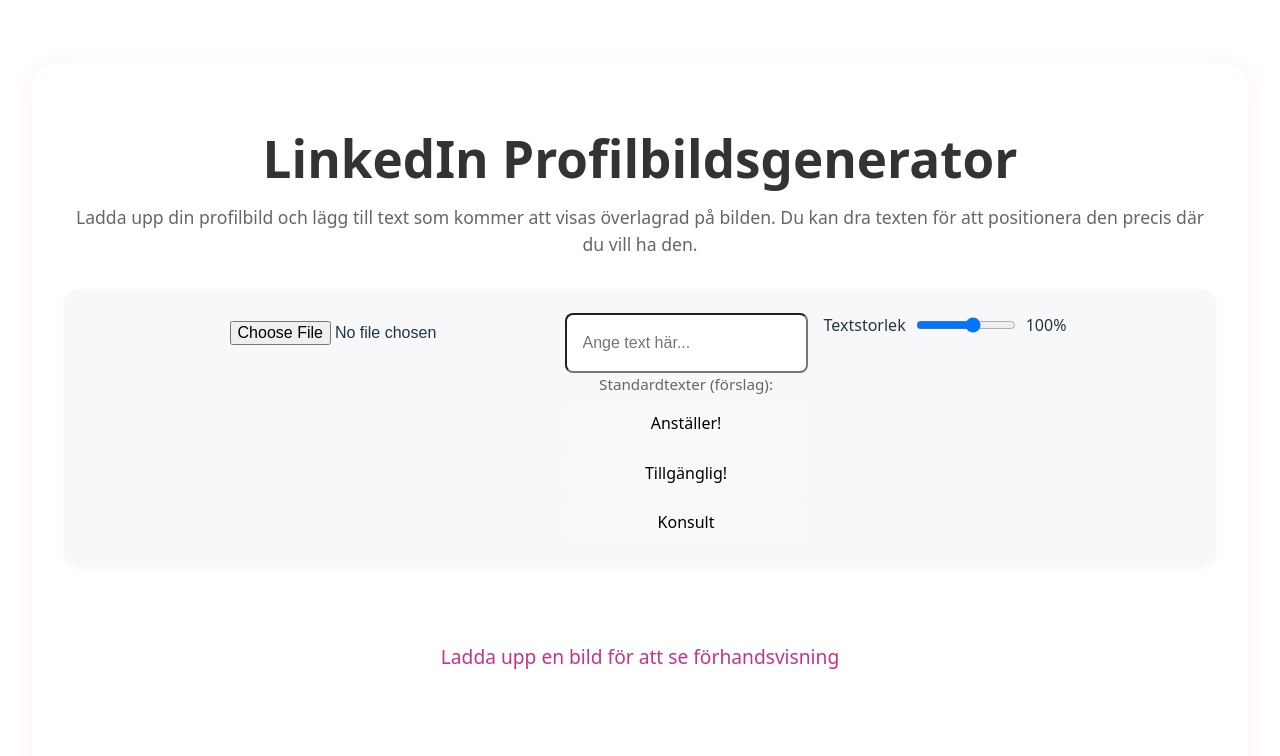
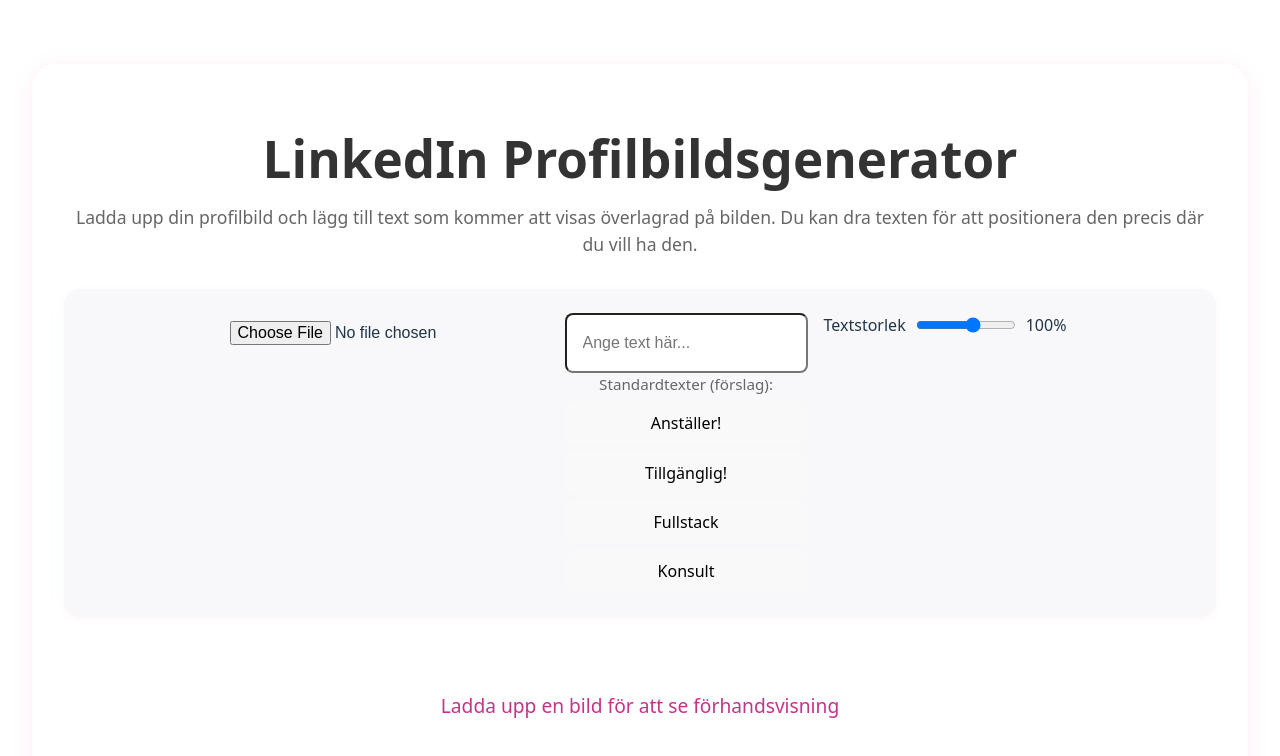
Before and after one commit to magello-group/linkedin-profile-image, a React (Vite) app: page / in a window 1280 px wide. Shown: the top 756 px of the page. Built offline with nearby package versions, Linux system fonts and the light colour scheme.

Commit message:
Fullstack

```diff
--- a/src/App.tsx
+++ b/src/App.tsx
@@ -158,6 +158,7 @@
             <span style={{ fontSize: '0.95rem', color: '#666', marginBottom: 2 }}>Standardtexter (förslag):</span>
             <button type="button" style={{ marginBottom: 2 }} onClick={() => setText('Anställer!')}>Anställer!</button>
             <button type="button" style={{ marginBottom: 2 }} onClick={() => setText('Tillgänglig!')}>Tillgänglig!</button>
+            <button type="button" style={{ marginBottom: 2 }} onClick={() => setText('Tillgänglig!')}>Fullstack</button>
             <button type="button" onClick={() => setText('Konsult')}>Konsult</button>
           </div>
         </div>
```
